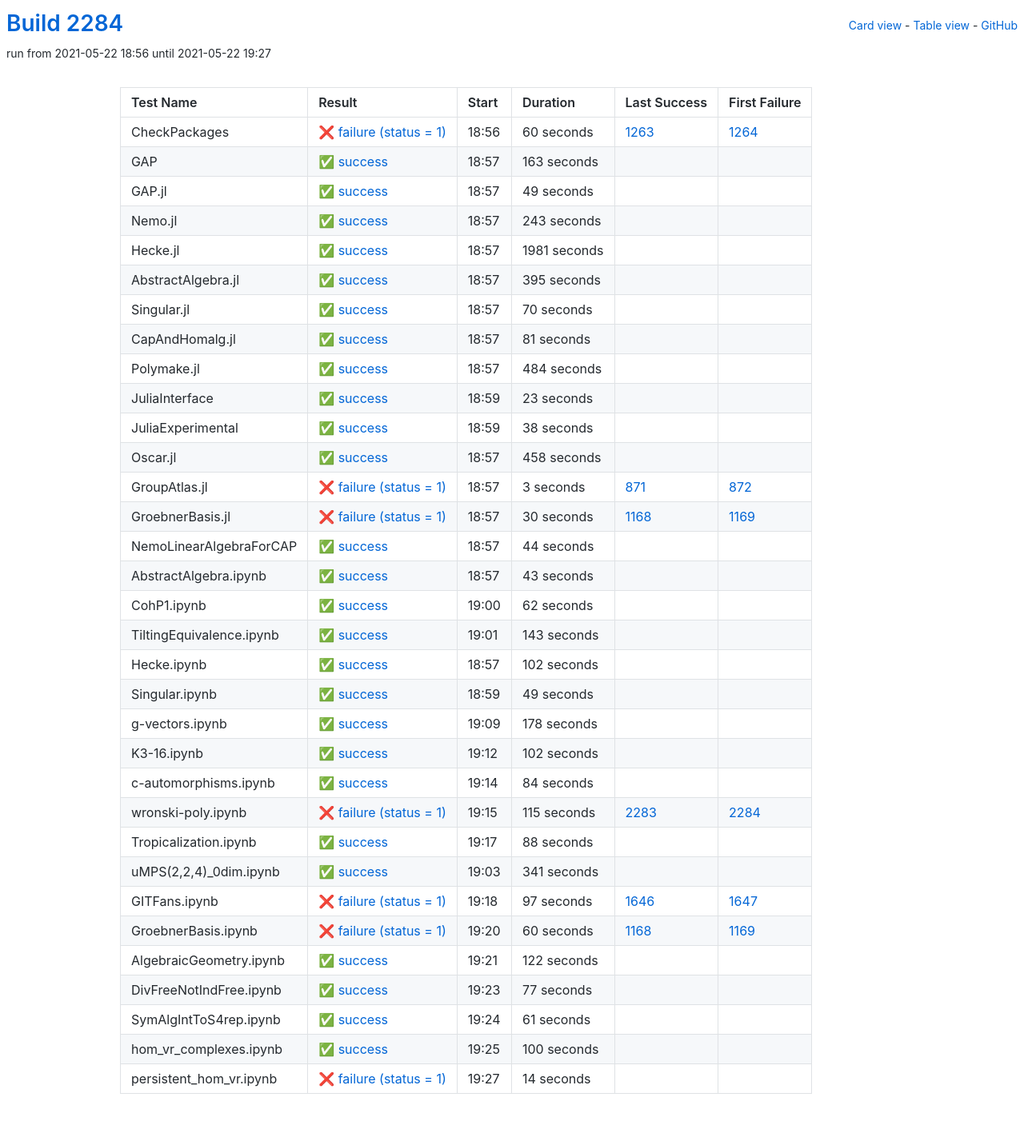
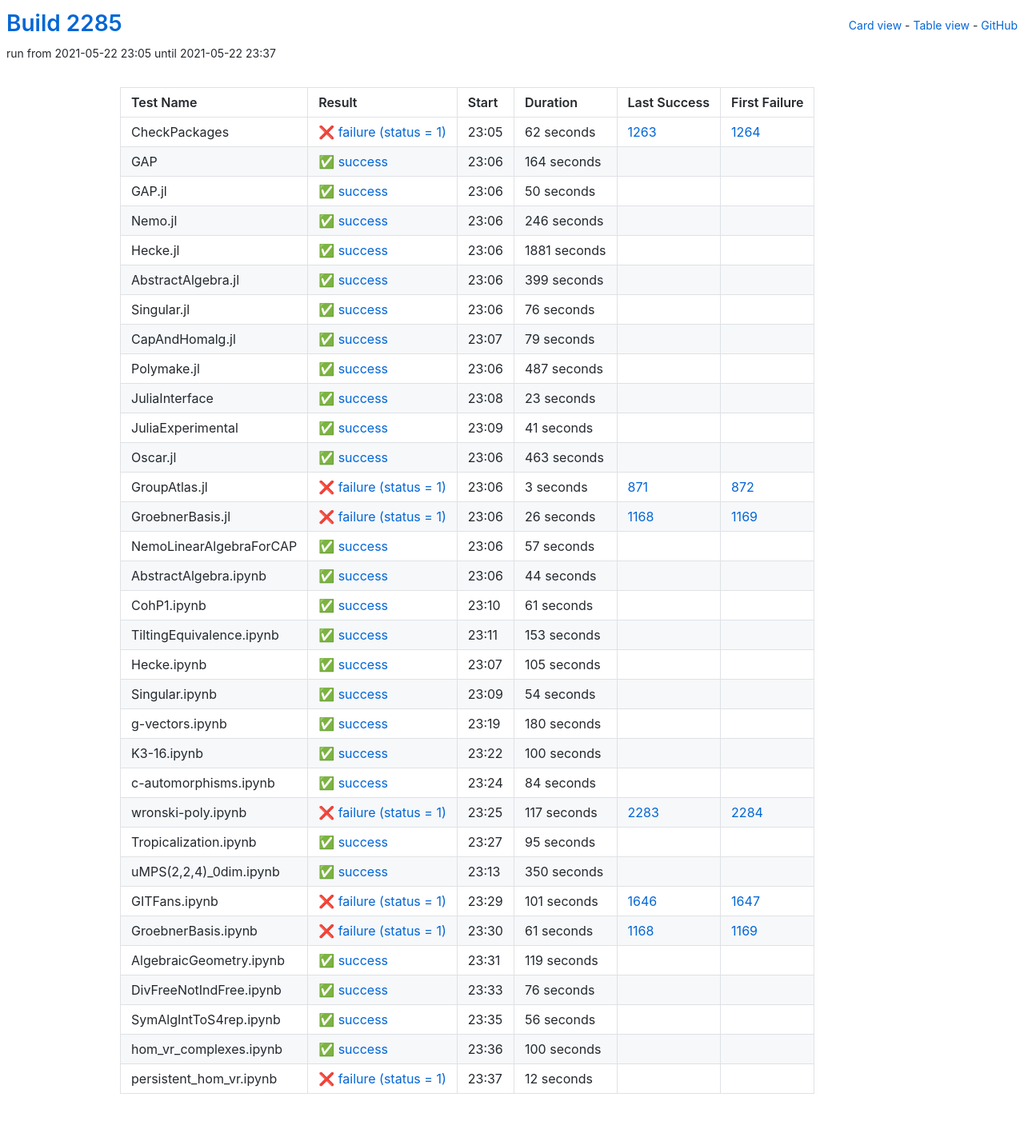
Before and after one commit to oscar-system/oscar-ci-status-stable, a Jekyll site: the page built from table.html, in a window 1280 px wide. Shown: the whole page at 80% size. Built offline with Jekyll 4.4.1, drawn with Linux system fonts in a browser that asks for light colours.

Commit message:
Build #2285

```diff
--- a/_data/ci.yml
+++ b/_data/ci.yml
@@ -1,6 +1,6 @@
 ---
-build: 2284
-build_url: https://oscarci.mathematik.uni-kl.de/job/oscar-stable/2284/
+build: 2285
+build_url: https://oscarci.mathematik.uni-kl.de/job/oscar-stable/2285/
 job: oscar-stable
 organization: oscar-system
 repo: oscar-ci-status-stable
@@ -8,116 +8,116 @@ repourl: https://github.com/oscar-system/oscar-ci-status-stable
 tests:
 - name: CheckPackages
   id: checkpackages
-  log: https://oscarci.mathematik.uni-kl.de/job/oscar-stable/2284/artifact/logs/build-2284/CheckPackages.log
-  start: 2021-05-22 18:56
+  log: https://oscarci.mathematik.uni-kl.de/job/oscar-stable/2285/artifact/logs/build-2285/CheckPackages.log
+  start: 2021-05-22 23:05
   success: false
   exitcode: 1
   status: failure
-  duration: 60
+  duration: 62
   last_success: 1263
   last_success_url: https://oscarci.mathematik.uni-kl.de/job/oscar-stable/1263/
   first_failure: 1264
   first_failure_url: https://oscarci.mathematik.uni-kl.de/job/oscar-stable/1264/
 - name: GAP
   id: gap
-  log: https://oscarci.mathematik.uni-kl.de/job/oscar-stable/2284/artifact/logs/build-2284/GAP.log
-  start: 2021-05-22 18:57
+  log: https://oscarci.mathematik.uni-kl.de/job/oscar-stable/2285/artifact/logs/build-2285/GAP.log
+  start: 2021-05-22 23:06
   success: true
   exitcode: 0
   status: success
-  duration: 163
+  duration: 164
   last_success: false
   last_success_url:
   first_failure: false
   first_failure_url:
 - name: GAP.jl
   id: gap-jl
-  log: https://oscarci.mathematik.uni-kl.de/job/oscar-stable/2284/artifact/logs/build-2284/GAP.jl.log
-  start: 2021-05-22 18:57
+  log: https://oscarci.mathematik.uni-kl.de/job/oscar-stable/2285/artifact/logs/build-2285/GAP.jl.log
+  start: 2021-05-22 23:06
   success: true
   exitcode: 0
   status: success
-  duration: 49
+  duration: 50
   last_success: false
   last_success_url:
   first_failure: false
   first_failure_url:
 - name: Nemo.jl
   id: nemo-jl
-  log: https://oscarci.mathematik.uni-kl.de/job/oscar-stable/2284/artifact/logs/build-2284/Nemo.jl.log
-  start: 2021-05-22 18:57
+  log: https://oscarci.mathematik.uni-kl.de/job/oscar-stable/2285/artifact/logs/build-2285/Nemo.jl.log
+  start: 2021-05-22 23:06
   success: true
   exitcode: 0
   status: success
-  duration: 243
+  duration: 246
   last_success: false
   last_success_url:
   first_failure: false
   first_failure_url:
 - name: Hecke.jl
   id: hecke-jl
-  log: https://oscarci.mathematik.uni-kl.de/job/oscar-stable/2284/artifact/logs/build-2284/Hecke.jl.log
-  start: 2021-05-22 18:57
+  log: https://oscarci.mathematik.uni-kl.de/job/oscar-stable/2285/artifact/logs/build-2285/Hecke.jl.log
+  start: 2021-05-22 23:06
   success: true
   exitcode: 0
   status: success
-  duration: 1981
+  duration: 1881
   last_success: false
   last_success_url:
   first_failure: false
   first_failure_url:
 - name: AbstractAlgebra.jl
   id: abstractalgebra-jl
-  log: https://oscarci.mathematik.uni-kl.de/job/oscar-stable/2284/artifact/logs/build-2284/AbstractAlgebra.jl.log
-  start: 2021-05-22 18:57
+  log: https://oscarci.mathematik.uni-kl.de/job/oscar-stable/2285/artifact/logs/build-2285/AbstractAlgebra.jl.log
+  start: 2021-05-22 23:06
   success: true
   exitcode: 0
   status: success
-  duration: 395
+  duration: 399
   last_success: false
   last_success_url:
   first_failure: false
   first_failure_url:
 - name: Singular.jl
   id: singular-jl
-  log: https://oscarci.mathematik.uni-kl.de/job/oscar-stable/2284/artifact/logs/build-2284/Singular.jl.log
-  start: 2021-05-22 18:57
+  log: https://oscarci.mathematik.uni-kl.de/job/oscar-stable/2285/artifact/logs/build-2285/Singular.jl.log
+  start: 2021-05-22 23:06
   success: true
   exitcode: 0
   status: success
-  duration: 70
+  duration: 76
   last_success: false
   last_success_url:
   first_failure: false
   first_failure_url:
 - name: CapAndHomalg.jl
   id: capandhomalg-jl
-  log: https://oscarci.mathematik.uni-kl.de/job/oscar-stable/2284/artifact/logs/build-2284/CapAndHomalg.jl.log
-  start: 2021-05-22 18:57
+  log: https://oscarci.mathematik.uni-kl.de/job/oscar-stable/2285/artifact/logs/build-2285/CapAndHomalg.jl.log
+  start: 2021-05-22 23:07
   success: true
   exitcode: 0
   status: success
-  duration: 81
+  duration: 79
   last_success: false
   last_success_url:
   first_failure: false
   first_failure_url:
 - name: Polymake.jl
   id: polymake-jl
-  log: https://oscarci.mathematik.uni-kl.de/job/oscar-stable/2284/artifact/logs/build-2284/Polymake.jl.log
-  start: 2021-05-22 18:57
+  log: https://oscarci.mathematik.uni-kl.de/job/oscar-stable/2285/artifact/logs/build-2285/Polymake.jl.log
+  start: 2021-05-22 23:06
   success: true
   exitcode: 0
   status: success
-  duration: 484
+  duration: 487
   last_success: false
   last_success_url:
   first_failure: false
   first_failure_url:
 - name: JuliaInterface
   id: juliainterface
-  log: https://oscarci.mathematik.uni-kl.de/job/oscar-stable/2284/artifact/logs/build-2284/JuliaInterface.log
-  start: 2021-05-22 18:59
+  log: https://oscarci.mathematik.uni-kl.de/job/oscar-stable/2285/artifact/logs/build-2285/JuliaInterface.log
+  start: 2021-05-22 23:08
   success: true
   exitcode: 0
   status: success
@@ -128,32 +128,32 @@ tests:
   first_failure_url:
 - name: JuliaExperimental
   id: juliaexperimental
-  log: https://oscarci.mathematik.uni-kl.de/job/oscar-stable/2284/artifact/logs/build-2284/JuliaExperimental.log
-  start: 2021-05-22 18:59
+  log: https://oscarci.mathematik.uni-kl.de/job/oscar-stable/2285/artifact/logs/build-2285/JuliaExperimental.log
+  start: 2021-05-22 23:09
   success: true
   exitcode: 0
   status: success
-  duration: 38
+  duration: 41
   last_success: false
   last_success_url:
   first_failure: false
   first_failure_url:
 - name: Oscar.jl
   id: oscar-jl
-  log: https://oscarci.mathematik.uni-kl.de/job/oscar-stable/2284/artifact/logs/build-2284/Oscar.jl.log
-  start: 2021-05-22 18:57
+  log: https://oscarci.mathematik.uni-kl.de/job/oscar-stable/2285/artifact/logs/build-2285/Oscar.jl.log
+  start: 2021-05-22 23:06
   success: true
   exitcode: 0
   status: success
-  duration: 458
+  duration: 463
   last_success: false
   last_success_url:
   first_failure: false
   first_failure_url:
 - name: GroupAtlas.jl
   id: groupatlas-jl
-  log: https://oscarci.mathematik.uni-kl.de/job/oscar-stable/2284/artifact/logs/build-2284/GroupAtlas.jl.log
-  start: 2021-05-22 18:57
+  log: https://oscarci.mathematik.uni-kl.de/job/oscar-stable/2285/artifact/logs/build-2285/GroupAtlas.jl.log
+  start: 2021-05-22 23:06
   success: false
   exitcode: 1
   status: failure
@@ -164,20 +164,32 @@ tests:
   first_failure_url: https://oscarci.mathematik.uni-kl.de/job/oscar-stable/872/
 - name: GroebnerBasis.jl
   id: groebnerbasis-jl
-  log: https://oscarci.mathematik.uni-kl.de/job/oscar-stable/2284/artifact/logs/build-2284/GroebnerBasis.jl.log
-  start: 2021-05-22 18:57
+  log: https://oscarci.mathematik.uni-kl.de/job/oscar-stable/2285/artifact/logs/build-2285/GroebnerBasis.jl.log
+  start: 2021-05-22 23:06
   success: false
   exitcode: 1
   status: failure
-  duration: 30
+  duration: 26
   last_success: 1168
   last_success_url: https://oscarci.mathematik.uni-kl.de/job/oscar-stable/1168/
   first_failure: 1169
   first_failure_url: https://oscarci.mathematik.uni-kl.de/job/oscar-stable/1169/
 - name: NemoLinearAlgebraForCAP
   id: nemolinearalgebraforcap
-  log: https://oscarci.mathematik.uni-kl.de/job/oscar-stable/2284/artifact/logs/build-2284/NemoLinearAlgebraForCAP.log
-  start: 2021-05-22 18:57
+  log: https://oscarci.mathematik.uni-kl.de/job/oscar-stable/2285/artifact/logs/build-2285/NemoLinearAlgebraForCAP.log
+  start: 2021-05-22 23:06
+  success: true
+  exitcode: 0
+  status: success
+  duration: 57
+  last_success: false
+  last_success_url:
+  first_failure: false
+  first_failure_url:
+- name: AbstractAlgebra.ipynb
+  id: abstractalgebra-ipynb
+  log: https://oscarci.mathematik.uni-kl.de/job/oscar-stable/2285/artifact/logs/build-2285/AbstractAlgebra.ipynb.log
+  start: 2021-05-22 23:06
   success: true
   exitcode: 0
   status: success
@@ -186,94 +198,82 @@ tests:
   last_success_url:
   first_failure: false
   first_failure_url:
-- name: AbstractAlgebra.ipynb
-  id: abstractalgebra-ipynb
-  log: https://oscarci.mathematik.uni-kl.de/job/oscar-stable/2284/artifact/logs/build-2284/AbstractAlgebra.ipynb.log
-  start: 2021-05-22 18:57
+- name: CohP1.ipynb
+  id: cohp1-ipynb
+  log: https://oscarci.mathematik.uni-kl.de/job/oscar-stable/2285/artifact/logs/build-2285/CohP1.ipynb.log
+  start: 2021-05-22 23:10
   success: true
   exitcode: 0
   status: success
-  duration: 43
-  last_success: false
-  last_success_url:
-  first_failure: false
-  first_failure_url:
-- name: CohP1.ipynb
-  id: cohp1-ipynb
-  log: https://oscarci.mathematik.uni-kl.de/job/oscar-stable/2284/artifact/logs/build-2284/CohP1.ipynb.log
-  start: 2021-05-22 19:00
-  success: true
-  exitcode: 0
-  status: success
-  duration: 62
+  duration: 61
   last_success: false
   last_success_url:
   first_failure: false
   first_failure_url:
 - name: TiltingEquivalence.ipynb
   id: tiltingequivalence-ipynb
-  log: https://oscarci.mathematik.uni-kl.de/job/oscar-stable/2284/artifact/logs/build-2284/TiltingEquivalence.ipynb.log
-  start: 2021-05-22 19:01
+  log: https://oscarci.mathematik.uni-kl.de/job/oscar-stable/2285/artifact/logs/build-2285/TiltingEquivalence.ipynb.log
+  start: 2021-05-22 23:11
   success: true
   exitcode: 0
   status: success
-  duration: 143
+  duration: 153
   last_success: false
   last_success_url:
   first_failure: false
   first_failure_url:
 - name: Hecke.ipynb
   id: hecke-ipynb
-  log: https://oscarci.mathematik.uni-kl.de/job/oscar-stable/2284/artifact/logs/build-2284/Hecke.ipynb.log
-  start: 2021-05-22 18:57
+  log: https://oscarci.mathematik.uni-kl.de/job/oscar-stable/2285/artifact/logs/build-2285/Hecke.ipynb.log
+  start: 2021-05-22 23:07
   success: true
   exitcode: 0
   status: success
-  duration: 102
+  duration: 105
   last_success: false
   last_success_url:
   first_failure: false
   first_failure_url:
 - name: Singular.ipynb
   id: singular-ipynb
-  log: https://oscarci.mathematik.uni-kl.de/job/oscar-stable/2284/artifact/logs/build-2284/Singular.ipynb.log
-  start: 2021-05-22 18:59
+  log: https://oscarci.mathematik.uni-kl.de/job/oscar-stable/2285/artifact/logs/build-2285/Singular.ipynb.log
+  start: 2021-05-22 23:09
   success: true
   exitcode: 0
   status: success
-  duration: 49
+  duration: 54
   last_success: false
   last_success_url:
   first_failure: false
   first_failure_url:
 - name: g-vectors.ipynb
   id: g-vectors-ipynb
-  log: https://oscarci.mathematik.uni-kl.de/job/oscar-stable/2284/artifact/logs/build-2284/g-vectors.ipynb.log
-  start: 2021-05-22 19:09
+  log: https://oscarci.mathematik.uni-kl.de/job/oscar-stable/2285/artifact/logs/build-2285/g-vectors.ipynb.log
+  start: 2021-05-22 23:19
   success: true
   exitcode: 0
   status: success
-  duration: 178
+  duration: 180
   last_success: false
   last_success_url:
   first_failure: false
   first_failure_url:
 - name: K3-16.ipynb
   id: k3-16-ipynb
-  log: https://oscarci.mathematik.uni-kl.de/job/oscar-stable/2284/artifact/logs/build-2284/K3-16.ipynb.log
-  start: 2021-05-22 19:12
+  log: https://oscarci.mathematik.uni-kl.de/job/oscar-stable/2285/artifact/logs/build-2285/K3-16.ipynb.log
+  start: 2021-05-22 23:22
   success: true
   exitcode: 0
   status: success
-  duration: 102
+  duration: 100
   last_success: false
   last_success_url:
   first_failure: false
   first_failure_url:
 - name: c-automorphisms.ipynb
   id: c-automorphisms-ipynb
-  log: https://oscarci.mathematik.uni-kl.de/job/oscar-stable/2284/artifact/logs/build-2284/c-automorphisms.ipynb.log
-  start: 2021-05-22 19:14
+  log: https://oscarci.mathematik.uni-kl.de/job/oscar-stable/2285/artifact/logs/build-2285/c-automorphisms.ipynb.log
+  start: 2021-05-22 23:24
   success: true
   exitcode: 0
   status: success
@@ -284,104 +284,104 @@ tests:
   first_failure_url:
 - name: wronski-poly.ipynb
   id: wronski-poly-ipynb
-  log: https://oscarci.mathematik.uni-kl.de/job/oscar-stable/2284/artifact/logs/build-2284/wronski-poly.ipynb.log
-  start: 2021-05-22 19:15
+  log: https://oscarci.mathematik.uni-kl.de/job/oscar-stable/2285/artifact/logs/build-2285/wronski-poly.ipynb.log
+  start: 2021-05-22 23:25
   success: false
   exitcode: 1
   status: failure
-  duration: 115
+  duration: 117
   last_success: 2283
   last_success_url: https://oscarci.mathematik.uni-kl.de/job/oscar-stable/2283/
   first_failure: 2284
   first_failure_url: https://oscarci.mathematik.uni-kl.de/job/oscar-stable/2284/
 - name: Tropicalization.ipynb
   id: tropicalization-ipynb
-  log: https://oscarci.mathematik.uni-kl.de/job/oscar-stable/2284/artifact/logs/build-2284/Tropicalization.ipynb.log
-  start: 2021-05-22 19:17
+  log: https://oscarci.mathematik.uni-kl.de/job/oscar-stable/2285/artifact/logs/build-2285/Tropicalization.ipynb.log
+  start: 2021-05-22 23:27
   success: true
   exitcode: 0
   status: success
-  duration: 88
+  duration: 95
   last_success: false
   last_success_url:
   first_failure: false
   first_failure_url:
 - name: uMPS(2,2,4)_0dim.ipynb
   id: umps-2-2-4-0dim-ipynb
-  log: https://oscarci.mathematik.uni-kl.de/job/oscar-stable/2284/artifact/logs/build-2284/uMPS-2-2-4-_0dim.ipynb.log
-  start: 2021-05-22 19:03
+  log: https://oscarci.mathematik.uni-kl.de/job/oscar-stable/2285/artifact/logs/build-2285/uMPS-2-2-4-_0dim.ipynb.log
+  start: 2021-05-22 23:13
   success: true
   exitcode: 0
   status: success
-  duration: 341
+  duration: 350
   last_success: false
   last_success_url:
   first_failure: false
   first_failure_url:
 - name: GITFans.ipynb
   id: gitfans-ipynb
-  log: https://oscarci.mathematik.uni-kl.de/job/oscar-stable/2284/artifact/logs/build-2284/GITFans.ipynb.log
-  start: 2021-05-22 19:18
+  log: https://oscarci.mathematik.uni-kl.de/job/oscar-stable/2285/artifact/logs/build-2285/GITFans.ipynb.log
+  start: 2021-05-22 23:29
   success: false
   exitcode: 1
   status: failure
-  duration: 97
+  duration: 101
   last_success: 1646
   last_success_url: https://oscarci.mathematik.uni-kl.de/job/oscar-stable/1646/
   first_failure: 1647
   first_failure_url: https://oscarci.mathematik.uni-kl.de/job/oscar-stable/1647/
 - name: GroebnerBasis.ipynb
   id: groebnerbasis-ipynb
-  log: https://oscarci.mathematik.uni-kl.de/job/oscar-stable/2284/artifact/logs/build-2284/GroebnerBasis.ipynb.log
-  start: 2021-05-22 19:20
+  log: https://oscarci.mathematik.uni-kl.de/job/oscar-stable/2285/artifact/logs/build-2285/GroebnerBasis.ipynb.log
+  start: 2021-05-22 23:30
   success: false
   exitcode: 1
   status: failure
-  duration: 60
+  duration: 61
   last_success: 1168
   last_success_url: https://oscarci.mathematik.uni-kl.de/job/oscar-stable/1168/
   first_failure: 1169
   first_failure_url: https://oscarci.mathematik.uni-kl.de/job/oscar-stable/1169/
 - name: AlgebraicGeometry.ipynb
   id: algebraicgeometry-ipynb
-  log: https://oscarci.mathematik.uni-kl.de/job/oscar-stable/2284/artifact/logs/build-2284/AlgebraicGeometry.ipynb.log
-  start: 2021-05-22 19:21
+  log: https://oscarci.mathematik.uni-kl.de/job/oscar-stable/2285/artifact/logs/build-2285/AlgebraicGeometry.ipynb.log
+  start: 2021-05-22 23:31
   success: true
   exitcode: 0
   status: success
-  duration: 122
+  duration: 119
   last_success: false
   last_success_url:
   first_failure: false
   first_failure_url:
 - name: DivFreeNotIndFree.ipynb
   id: divfreenotindfree-ipynb
-  log: https://oscarci.mathematik.uni-kl.de/job/oscar-stable/2284/artifact/logs/build-2284/DivFreeNotIndFree.ipynb.log
-  start: 2021-05-22 19:23
+  log: https://oscarci.mathematik.uni-kl.de/job/oscar-stable/2285/artifact/logs/build-2285/DivFreeNotIndFree.ipynb.log
+  start: 2021-05-22 23:33
   success: true
   exitcode: 0
   status: success
-  duration: 77
+  duration: 76
   last_success: false
   last_success_url:
   first_failure: false
   first_failure_url:
 - name: SymAlgIntToS4rep.ipynb
   id: symalginttos4rep-ipynb
-  log: https://oscarci.mathematik.uni-kl.de/job/oscar-stable/2284/artifact/logs/build-2284/SymAlgIntToS4rep.ipynb.log
-  start: 2021-05-22 19:24
+  log: https://oscarci.mathematik.uni-kl.de/job/oscar-stable/2285/artifact/logs/build-2285/SymAlgIntToS4rep.ipynb.log
+  start: 2021-05-22 23:35
   success: true
   exitcode: 0
   status: success
-  duration: 61
+  duration: 56
   last_success: false
   last_success_url:
   first_failure: false
   first_failure_url:
 - name: hom_vr_complexes.ipynb
   id: hom-vr-complexes-ipynb
-  log: https://oscarci.mathematik.uni-kl.de/job/oscar-stable/2284/artifact/logs/build-2284/hom_vr_complexes.ipynb.log
-  start: 2021-05-22 19:25
+  log: https://oscarci.mathematik.uni-kl.de/job/oscar-stable/2285/artifact/logs/build-2285/hom_vr_complexes.ipynb.log
+  start: 2021-05-22 23:36
   success: true
   exitcode: 0
   status: success
@@ -392,12 +392,12 @@ tests:
   first_failure_url:
 - name: persistent_hom_vr.ipynb
   id: persistent-hom-vr-ipynb
-  log: https://oscarci.mathematik.uni-kl.de/job/oscar-stable/2284/artifact/logs/build-2284/persistent_hom_vr.ipynb.log
-  start: 2021-05-22 19:27
+  log: https://oscarci.mathematik.uni-kl.de/job/oscar-stable/2285/artifact/logs/build-2285/persistent_hom_vr.ipynb.log
+  start: 2021-05-22 23:37
   success: false
   exitcode: 1
   status: failure
-  duration: 14
+  duration: 12
   last_success: false
   last_success_url:
   first_failure: false
```
Also changed, not shown: README.md.
